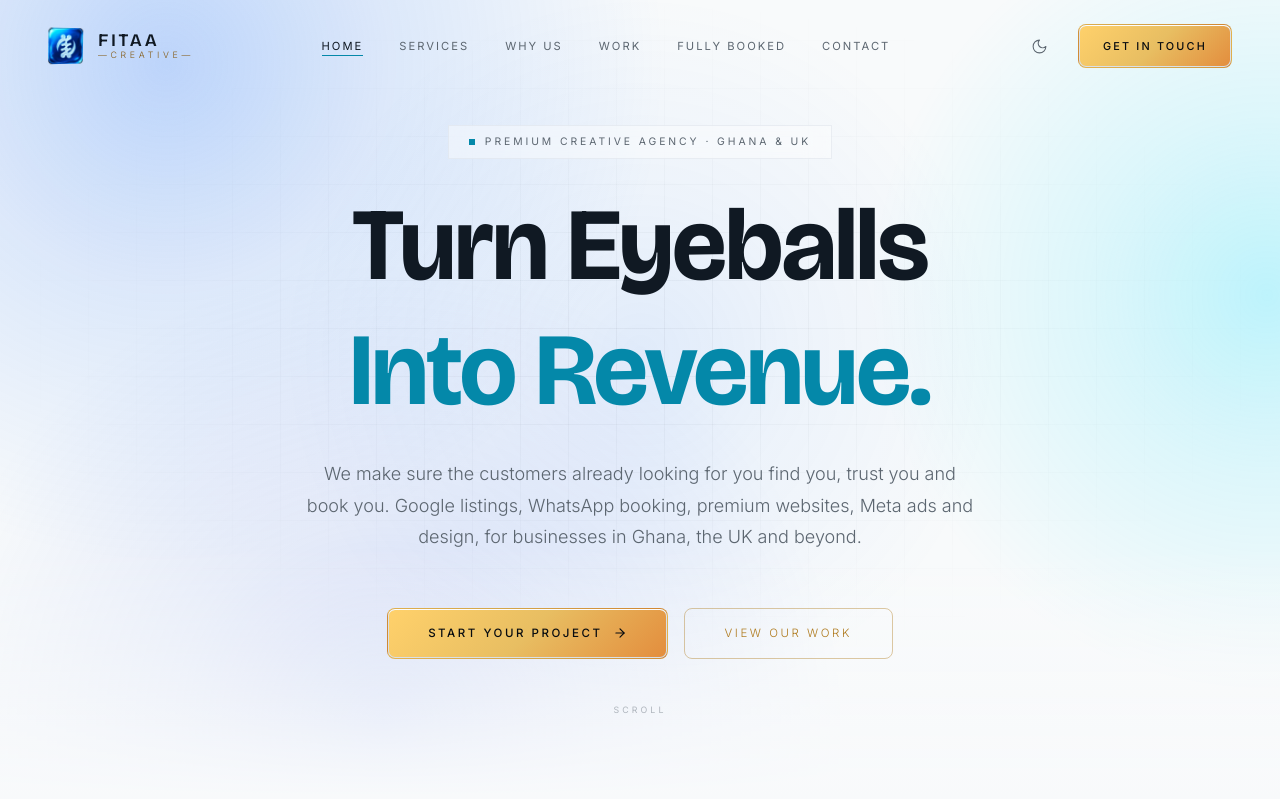
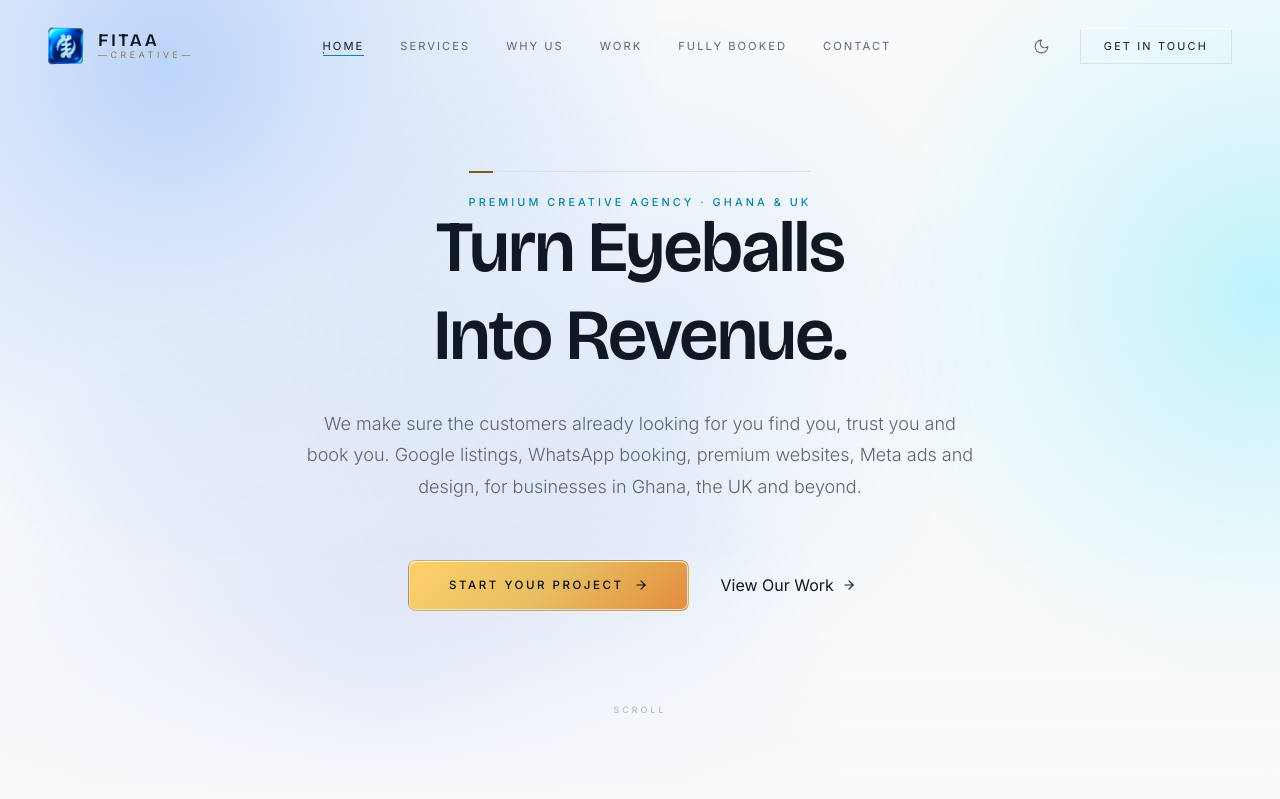
Before and after one commit to fitaa1/Fitaa3.0, a React (Vite) app: page / in a window 1280 px wide. Shown: the top 799 px of the page. Built offline with nearby package versions, Linux system fonts and the light colour scheme.

Commit message:
design: the header key and a one plane hero

```diff
--- a/src/components/AuroraBackground.tsx
+++ b/src/components/AuroraBackground.tsx
@@ -38,7 +38,6 @@ export function AuroraBackground() {
       <div className="aurora__blob aurora__blob--2" />
       <div className="aurora__blob aurora__blob--3" />
       <div className="aurora__blob aurora__blob--4" />
-      <div className="aurora__grid" />
       <div className="aurora__grain" />
       <div className="aurora__fade" />
     </div>
--- a/src/components/Hero.tsx
+++ b/src/components/Hero.tsx
@@ -1,19 +1,25 @@
 import { ArrowRight } from "lucide-react";
+import React from "react";
 import { siteConfig } from "@/config/site";
 import { AuroraBackground } from "./AuroraBackground";
+import { SectionLabel } from "./SectionLabel";
 import { useRef } from "react";
 import { useRise } from "@/hooks/useRise";
 
 export function Hero() {
   const { hero } = siteConfig;
-  /* Entrance: the Fitaa rise. The headline and sub-headline stay visible from the
-   * first paint (no entrance), so the first screen is never held back by script;
-   * the eyebrow, buttons and scroll cue use the rise. */
-  const eyebrowRef = useRef<HTMLDivElement>(null);
-  const buttonsRef = useRef<HTMLDivElement>(null);
+  /* Entrance: the Fitaa rise. Six parts enter with .rise in reading order
+   * (label, headline, sub-headline, primary button, secondary button, scroll cue),
+   * staggered 60 ms each via the explicit --d values, never more than six. */
+  const headlineRef = useRef<HTMLHeadingElement>(null);
+  const subRef = useRef<HTMLParagraphElement>(null);
+  const primaryRef = useRef<HTMLAnchorElement>(null);
+  const secondaryRef = useRef<HTMLAnchorElement>(null);
   const scrollRef = useRef<HTMLDivElement>(null);
-  useRise(eyebrowRef);
-  useRise(buttonsRef);
+  useRise(headlineRef);
+  useRise(subRef);
+  useRise(primaryRef);
+  useRise(secondaryRef);
   useRise(scrollRef);
   return (
     <section
@@ -25,31 +31,36 @@ export function Hero() {
       {/* Content — centred, max-w follows golden ratio (text at 62% of container) */}
       <div className="container mx-auto px-6 md:px-12 relative z-10 flex flex-col items-center text-center">
 
-        {/* Eyebrow badge */}
-        <div ref={eyebrowRef} className="rise mb-[2.125rem]">
-          <span className="inline-flex items-center gap-2.5 px-4 sm:px-5 py-2 border border-border/50 bg-card/40 backdrop-blur-md text-[0.62rem] sm:text-[0.65rem] font-sans uppercase tracking-[0.2em] sm:tracking-[0.28em] text-muted-foreground whitespace-nowrap">
-            <span className="w-1.5 h-1.5 bg-ruby inline-block shrink-0" aria-hidden="true" />
-            <span><span className="hidden sm:inline">{hero.eyebrowWidePrefix}</span>{hero.eyebrow}</span>
-          </span>
-        </div>
+        {/* Eyebrow label — SectionLabel with signature line */}
+        <SectionLabel eyebrow={`${hero.eyebrowWidePrefix}${hero.eyebrow}`} align="center" />
 
-        {/* Main headline — visible from the first paint (no entrance) */}
-        <h1 className="text-[clamp(2.8rem,8vw,6.5rem)] font-display font-bold leading-[1.04] tracking-[-0.015em] mb-[2.125rem] text-balance">
+        {/* Main headline — enters with the rise, 60 ms into the stagger */}
+        <h1
+          ref={headlineRef}
+          className="rise text-[clamp(2.25rem,6vw,4.5rem)] font-display font-semibold tracking-[-0.02em] leading-[1.05] mb-[2.125rem] text-balance"
+          style={{ '--d': '60ms' } as React.CSSProperties}
+        >
           <span className="block text-foreground">{hero.headline[0]}</span>
-          <span className="block text-ruby mt-[0.18em]">{hero.headline[1]}</span>
+          <span className="block mt-[0.18em] text-foreground">{hero.headline[1]}</span>
         </h1>
 
-        {/* Sub-headline — visible from the first paint (no entrance) */}
-        <p className="text-[1.0625rem] md:text-[1.125rem] text-muted-foreground font-sans font-light max-w-2xl mb-[3.4375rem] leading-[1.75]">
+        {/* Sub-headline — enters with the rise, 120 ms into the stagger */}
+        <p
+          ref={subRef}
+          className="rise text-[1.0625rem] md:text-[1.125rem] text-muted-foreground font-sans font-light max-w-2xl mb-[3.4375rem] leading-[1.75]"
+          style={{ '--d': '120ms' } as React.CSSProperties}
+        >
           {siteConfig.description}
         </p>
 
-        {/* Buttons: gold primary, outlined secondary */}
-        <div ref={buttonsRef} className="rise flex flex-col sm:flex-row gap-4 w-full sm:w-auto items-center">
+        {/* Buttons: gold primary, plain text secondary */}
+        <div className="flex flex-col sm:flex-row gap-4 w-full sm:w-auto items-center">
           <a
+            ref={primaryRef}
             href="#contact"
-            className="btn-gold group inline-flex items-center justify-center px-10 py-4 font-sans text-[0.72rem] tracking-[0.22em] uppercase w-full sm:w-auto"
+            className="rise btn-gold group inline-flex items-center justify-center px-10 py-4 font-sans text-[0.72rem] tracking-[0.22em] uppercase w-full sm:w-auto"
             aria-label="Start your project with Fitaa Creative"
+            style={{ '--d': '180ms' } as React.CSSProperties}
           >
             <span className="flex items-center gap-2.5">
               {hero.primaryButton}
@@ -62,10 +73,18 @@ export function Hero() {
           </a>
 
           <a
+            ref={secondaryRef}
             href="#work"
-            className="btn-outline inline-flex items-center justify-center px-10 py-4 border border-gold/40 text-gold hover:bg-gold/8 hover:border-gold/70 font-sans font-light text-[0.72rem] tracking-[0.22em] uppercase w-full sm:w-auto"
+            className="rise inline-flex items-center gap-2 text-foreground hover:text-ruby transition-colors duration-250 group px-4 py-4 min-h-[44px]"
+            aria-label="View our work"
+            style={{ '--d': '240ms' } as React.CSSProperties}
           >
             {hero.secondaryButton}
+            <ArrowRight
+              size={14}
+              className="group-hover:translate-x-1.5 transition-transform duration-350"
+              aria-hidden="true"
+            />
           </a>
         </div>
 
@@ -75,6 +94,7 @@ export function Hero() {
       <div
         ref={scrollRef}
         className="rise absolute bottom-8 left-1/2 -translate-x-1/2 hidden md:flex flex-col items-center gap-2"
+        style={{ '--d': '300ms' } as React.CSSProperties}
         aria-hidden="true"
       >
         <span className="text-[0.55rem] font-sans uppercase tracking-[0.35em] text-muted-foreground/45">
--- a/src/components/Navbar.tsx
+++ b/src/components/Navbar.tsx
@@ -1,4 +1,4 @@
-import { useState, useEffect } from "react";
+import { useState, useEffect, useRef } from "react";
 import { Menu, X, Sun, Moon } from "lucide-react";
 import { siteConfig } from "@/config/site";
 import { useTheme } from "@/contexts/ThemeContext";
@@ -32,12 +32,35 @@ export function Navbar() {
   const active = useActiveSection(sectionIds);
   const { mounted, visible } = usePresence(isOpen, 300);
 
+  const navRef = useRef<HTMLElement>(null);
+  const keyRef = useRef<HTMLSpanElement>(null);
+  const linkRefs = useRef<Record<string, HTMLElement | null>>({});
+
   useEffect(() => {
     document.body.style.overflow = isOpen ? "hidden" : "";
     return () => { document.body.style.overflow = ""; };
   }, [isOpen]);
 
   const close = () => setIsOpen(false);
+
+  /* The signature key under the section in view: 2 px tall, the width of that
+   * link, sliding between links. It rides on transform only (scaleX for the
+   * width, translateX for the position) so it never triggers layout. */
+  useEffect(() => {
+    const nav = navRef.current;
+    const key = keyRef.current;
+    const link = linkRefs.current[active];
+    if (!nav || !key || !link) return;
+    const place = () => {
+      const navRect = nav.getBoundingClientRect();
+      const r = link.getBoundingClientRect();
+      key.style.transform = `translateX(${r.left - navRect.left}px) scaleX(${r.width})`;
+    };
+    place();
+    const ro = new ResizeObserver(place);
+    ro.observe(nav);
+    return () => ro.disconnect();
+  }, [active]);
 
   return (
     <>
@@ -78,17 +101,19 @@ export function Navbar() {
           </a>
 
           {/* Desktop nav — evenly spaced */}
-          <nav className="hidden lg:flex items-center gap-9" aria-label="Site sections">
+          <nav className="hidden lg:flex items-center gap-9 relative" aria-label="Site sections">
             {siteConfig.nav.map((item) => (
               <a
                 key={item.href}
                 href={item.href}
                 aria-current={active === item.href.slice(1) ? "location" : undefined}
+                ref={(el) => (linkRefs.current[item.href] = el)}
                 className="nav-link text-[0.7rem] font-sans uppercase tracking-[0.18em] text-muted-foreground hover:text-foreground aria-[current=location]:text-foreground transition-colors duration-250 pb-0.5"
               >
                 {item.label}
               </a>
             ))}
+            <span ref={keyRef} className="nav-key absolute bottom-0 h-0.5 bg-[var(--champagne)]" />
           </nav>
 
           {/* Right controls */}
@@ -106,7 +131,7 @@ export function Navbar() {
             {/* CTA — desktop only */}
             <a
               href="#contact"
-              className="btn-gold hidden lg:inline-flex whitespace-nowrap items-center px-6 py-2.5 font-sans text-[0.68rem] uppercase tracking-[0.2em] ml-2"
+              className="btn-cta hidden lg:inline-flex whitespace-nowrap items-center px-6 py-2.5 font-sans text-[0.68rem] uppercase tracking-[0.2em] ml-2"
               aria-label="Contact Fitaa Creative"
             >
               Get in Touch
--- a/src/components/SectionLabel.tsx
+++ b/src/components/SectionLabel.tsx
@@ -5,7 +5,7 @@ interface SectionLabelProps {
   /** id for the <h2>, so the section can point to it with aria-labelledby */
   id?: string;
   eyebrow: string;
-  heading: string;
+  heading?: string;  // Optional — when omitted, only the eyebrow + signature line appear
   eyebrowColor?: "ruby" | "gold";
   align?: "left" | "center";
   headingClass?: string;
@@ -31,10 +31,7 @@ export function SectionLabel({
 
   return (
     <div ref={ref} className={`rise flex flex-col ${alignClass} ${className}`}>
-      {/* Signature line: a 2 px champagne key, 24 px long, with a 1 px hairline in the
-          border colour running on from it to the end of the container, above the label.
-          The key draws in from the left (scaleX 0 to 1, transform origin left) as part
-          of the rise. The hairline is static, so it is never drawn twice. */}
+      {/* Signature line: 2 px champagne key, 24 px long, with 1 px hairline in the border colour running on from it to the end of the container, above the label. */}
       <div
         className="section-signature mb-[1.3125rem] flex items-center gap-0 w-full"
         aria-hidden="true"
@@ -52,12 +49,14 @@ export function SectionLabel({
       </span>
 
       {/* Heading — type scale: 4.2rem ≈ 6.8rem / φ */}
+      {heading && (
         <h2
           id={id}
           className={`text-[clamp(2.2rem,4.5vw,4.2rem)] font-display font-semibold text-foreground leading-[1.1] tracking-[-0.008em] ${headingClass}`}
         >
           {heading}
         </h2>
+      )}
     </div>
   );
 }
--- a/src/index.css
+++ b/src/index.css
@@ -213,6 +213,19 @@ html { scroll-behavior: smooth; }
 }
 .btn-gold:active { transform: scale(0.985); }
 
+/* ─── Header CTA: champagne text on box-shadow, no gold fill ────────────────
+ * Replaces gold background with transparent + var(--edge) shadow.
+ * Min-height 44px via the global press rule. */
+.btn-cta {
+  color: hsl(var(--champagne));
+  background: transparent;
+  border: none;
+  box-shadow: var(--edge);
+  transition: color 0.25s ease, box-shadow 0.25s ease, transform 0.12s ease;
+}
+.btn-cta:hover { color: hsl(var(--gold)); }
+.btn-cta:active { transform: scale(0.985); }
+
 .btn-outline {
   border-radius: var(--radius-lg);
   transition: border-color 0.25s ease, background-color 0.25s ease, color 0.25s ease, transform 0.12s ease;
@@ -244,6 +257,17 @@ html { scroll-behavior: smooth; }
 }
 .nav-link:hover::after,
 .nav-link[aria-current="location"]::after { width: 100%; }
+
+/* ─── Champagne key under the section in view (SITE_STANDARD.md, signature line) ──
+ * 2 px high, the width of that link, slides between links on transform only
+ * (scaleX for width, translateX for position). Base width 1 px so scaleX can
+ * reach any link width. */
+.nav-key {
+  width: 1px;
+  transform-origin: left center;
+  will-change: transform;
+  transition: transform 420ms cubic-bezier(0.22, 1, 0.36, 1);
+}
 
 /* ─── Aurora mesh hero backdrop ─────────────────────────────────────────────
  * Pure CSS. Sized in vmax so it looks the same on phone, tablet and desktop,
@@ -324,19 +348,6 @@ html { scroll-behavior: smooth; }
   0%   { transform: translate3d(0, 0, 0) scale(1); }
   50%  { transform: translate3d(var(--drift-x), var(--drift-y), 0) scale(1.12); }
   100% { transform: translate3d(calc(var(--drift-x) * -0.6), calc(var(--drift-y) * 0.7), 0) scale(0.94); }
-}
-
-/* Fine engineering grid that fades out from the centre */
-.aurora__grid {
-  position: absolute;
-  inset: 0;
-  background-image:
-    linear-gradient(hsl(var(--foreground) / 0.045) 1px, transparent 1px),
-    linear-gradient(90deg, hsl(var(--foreground) / 0.045) 1px, transparent 1px);
-  background-size: clamp(40px, 6vmin, 72px) clamp(40px, 6vmin, 72px);
-  background-position: center center;
-  -webkit-mask-image: radial-gradient(ellipse 70% 60% at 50% 42%, #000 0%, transparent 72%);
-  mask-image: radial-gradient(ellipse 70% 60% at 50% 42%, #000 0%, transparent 72%);
 }
 
 /* Film grain — breaks up gradient banding on cheap screens */
```
Lines whose indentation alone changed are shown as unchanged.
